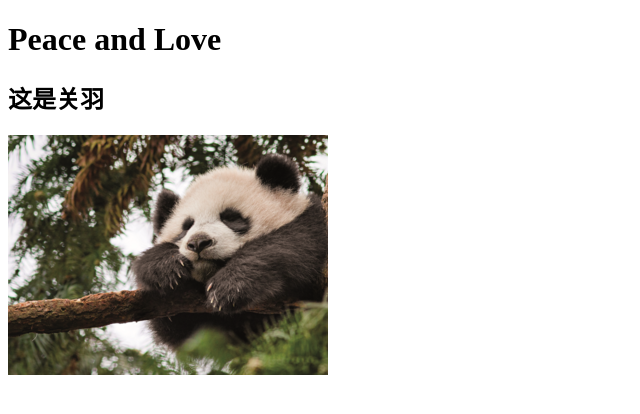
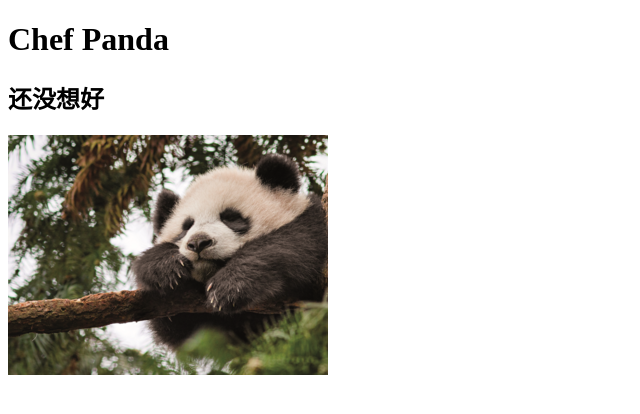
Before and after one commit to ChefPanda/ChefPanda.github.io, a plain HTML site: page index.html in a window 1280 px wide. Shown: the whole page, without its empty margins (0-640 px from the left). Drawn offline with Linux system fonts and the light colour scheme.

Commit message:
Change header

```diff
--- a/index.html
+++ b/index.html
@@ -2,8 +2,8 @@
 <html>
 <body>
 
-<h1>Peace and Love</h1>
-<h2>这是关羽</h2>
+<h1>Chef Panda</h1>
+<h2>还没想好</h2>
 
 <img src="images/apanda.png" alt="A Panda">
 
```
